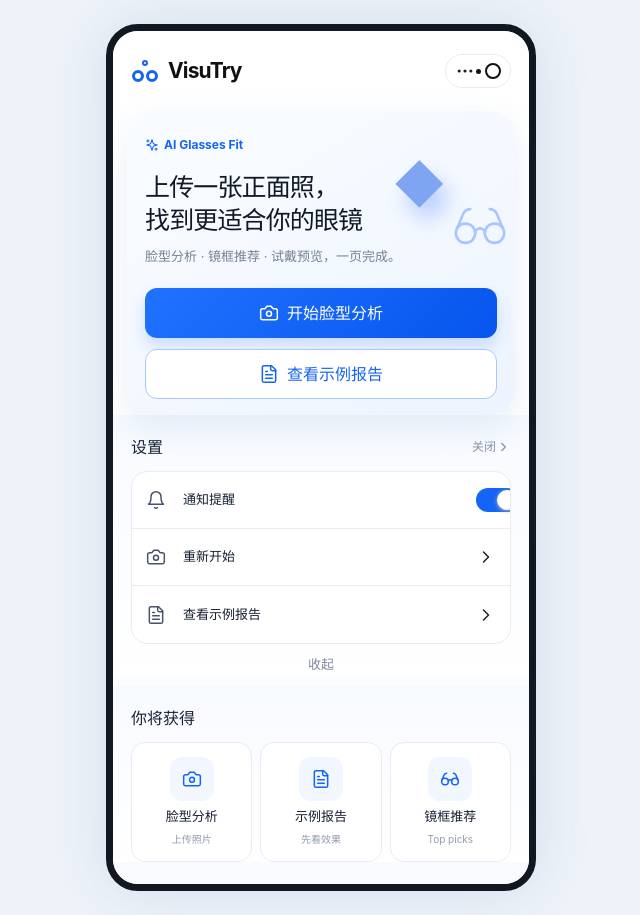
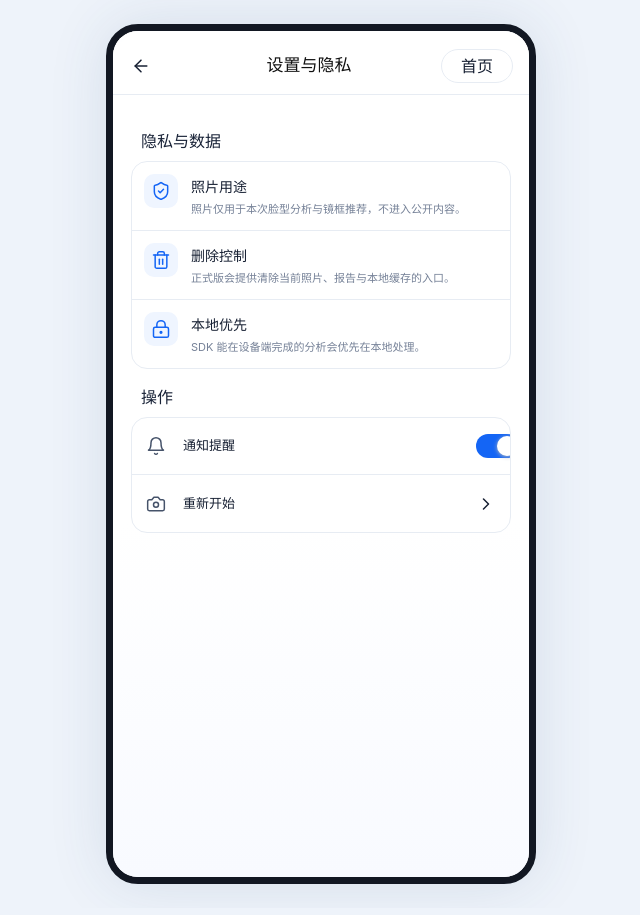
Before and after one commit to franksunye/visutry-mobile, a React (Vite) app: page / in a window 1280 px wide. Both pictures are taken after a click on the button "设置". Shown: the whole page, without its empty margins (319-959 px from the left). Built offline with nearby package versions, Linux system fonts and the light colour scheme; the HTML template or start-up script is replaced by a standard one.

Commit message:
Shift to home state plus lightweight detail views

```diff
--- a/src/App.tsx
+++ b/src/App.tsx
@@ -1,13 +1,13 @@
 import { useEffect, useMemo, useState } from 'react'
 import type { CSSProperties, ReactNode } from 'react'
 import {
-  ArrowRight, Bell, Camera, Check, ChevronRight, FileText, Glasses, Heart,
+  ArrowLeft, ArrowRight, Bell, Camera, Check, ChevronRight, FileText, Glasses, Heart,
   Image as ImageIcon, LockKeyhole, MoreHorizontal, Ruler, Settings,
   ShieldCheck, Sparkles, Trash2, UserRound, Wand2,
 } from 'lucide-react'
 
 type FlowState = 'empty' | 'photo-ready' | 'analyzing' | 'report-ready' | 'tryon-ready'
-type InlinePanel = 'none' | 'details' | 'privacy' | 'history' | 'settings' | 'saved'
+type ViewState = 'home' | 'report-detail' | 'frames' | 'tryon' | 'history' | 'settings' | 'poster'
 
 const portrait = '/assets/face-model.png'
 
@@ -49,6 +49,10 @@ function AppHeader({ state, onReset, onSettings }: { state: FlowState; onReset:
   </div>
 }
 
+function DetailTopBar({ title, onHome }: { title: string; onHome: () => void }) {
+  return <header className="topbar"><button className="icon-btn" onClick={onHome} aria-label="回到首页"><ArrowLeft /></button><strong>{title}</strong><button className="capsule" onClick={onHome}>首页</button></header>
+}
+
 function StatusNotice({ message }: { message: string | null }) {
   if (!message) return null
   return <section className="content-section"><div className="success-note"><Check /> {message}</div></section>
@@ -57,7 +61,7 @@ function StatusNotice({ message }: { message: string | null }) {
 function StateHero({ state, onUpload, onAnalyze, onShowReport, onTryOn }: { state: FlowState; onUpload: () => void; onAnalyze: () => void; onShowReport: () => void; onTryOn: () => void }) {
   if (state === 'empty') {
     return <section className="hero-card">
-      <div><span className="eyebrow"><Sparkles /> AI Glasses Fit</span><h1>上传一张正面照，<br />找到更适合你的眼镜</h1><p>脸型分析 · 镜框推荐 · 试戴预览，一页完成。</p></div>
+      <div><span className="eyebrow"><Sparkles /> AI Glasses Fit</span><h1>上传一张正面照，<br />找到更适合你的眼镜</h1><p>脸型分析 · 镜框推荐 · 试戴预览，首页完成主流程。</p></div>
       <div className="hero-art"><div className="gem">◆</div><Glasses /></div>
       <PrimaryButton onClick={onUpload}><Camera /> 开始脸型分析</PrimaryButton>
       <PrimaryButton secondary onClick={onShowReport}><FileText /> 查看示例报告</PrimaryButton>
@@ -93,26 +97,20 @@ function StateHero({ state, onUpload, onAnalyze, onShowReport, onTryOn }: { stat
   </section>
 }
 
-function PhotoSection({ visible, onAnalyze, onPrivacy }: { visible: boolean; onAnalyze: () => void; onPrivacy: () => void }) {
+function PhotoCheckCard({ visible, onAnalyze, onPrivacy }: { visible: boolean; onAnalyze: () => void; onPrivacy: () => void }) {
   if (!visible) return null
-
   return <section className="content-section upload">
     <SectionTitle title="照片检查" />
     <div className="scan-photo"><Portrait /><span className="corner tl" /><span className="corner tr" /><span className="corner bl" /><span className="corner br" /><span className="face-guide" /></div>
     <div className="tips-row"><span>◉<small>不佩戴眼镜</small></span><span>☻<small>自然表情</small></span><span>♙<small>避免遮挡</small></span><span>☼<small>光线均匀</small></span></div>
-    <div className="list-card">
-      <button className="info-row" onClick={onPrivacy}><span><ShieldCheck /></span><div><b>隐私与权限</b><p>照片仅用于本次脸型分析。点击查看数据说明。</p></div></button>
-      <div className="info-row"><span><Sparkles /></span><div><b>SDK 接入点</b><p>下一轮会在这里调用 @visutry/tryon-web 完成质量检测、关键点识别和脸型评分。</p></div></div>
-    </div>
+    <div className="list-card"><button className="info-row" onClick={onPrivacy}><span><ShieldCheck /></span><div><b>隐私与权限</b><p>照片仅用于本次脸型分析。点击查看数据说明。</p></div></button></div>
     <PrimaryButton onClick={onAnalyze}><Sparkles /> 开始分析</PrimaryButton>
   </section>
 }
 
-function AnalysisSection({ visible, progress }: { visible: boolean; progress: number }) {
+function AnalysisCard({ visible, progress }: { visible: boolean; progress: number }) {
   if (!visible) return null
-
   const activeStep = Math.min(3, Math.floor(progress / 28))
-
   return <section className="content-section analysis-body">
     <h1>AI 分析中</h1><p>根据照片计算脸型比例与镜框建议</p>
     <div className="progress-ring" style={{ '--progress': `${progress * 3.6}deg` } as CSSProperties}><span>{progress}<small>%</small></span></div>
@@ -120,130 +118,122 @@ function AnalysisSection({ visible, progress }: { visible: boolean; progress: nu
   </section>
 }
 
-function ReportSection({ visible, onTryOn, onDetails, onPrivacy }: { visible: boolean; onTryOn: () => void; onDetails: () => void; onPrivacy: () => void }) {
+function ReportSummaryCard({ visible, onDetail, onFrames, onTryOn }: { visible: boolean; onDetail: () => void; onFrames: () => void; onTryOn: () => void }) {
   if (!visible) return null
-
   return <section className="content-section report-page">
-    <SectionTitle title="脸型报告" action="已生成" />
-    <div className="result-card"><Portrait /><div><small>你的脸型：</small><h1>方形脸</h1><span className="match"><Check /> 92% 匹配</span><p>下颌角较明显，线条鲜明，整体轮廓偏方正。</p></div></div>
-    <div className="metric-grid">{[['脸长/脸宽比', '1.23 : 1', '中等'], ['对称度', '高', '89%'], ['颧骨', '中等', '较突出'], ['下颌线', '强', '明显'], ['额头宽度', '中等', '适中'], ['下巴形状', '方形', '明显']].map(([a, b, c]) => <div key={a}><small>{a}</small><b>{b}</b><span>{c}</span></div>)}</div>
-    <button className="summary-card" onClick={onDetails}><Sparkles /><span><b>综合评估：方形脸</b><small>建议选择圆润边角、适中宽度、上缘略重的镜框。</small></span><ChevronRight /></button>
-    <div className="quick-nav"><button onClick={onDetails}><Ruler />尺寸</button><button onClick={onDetails}><Wand2 />风格</button><button onClick={onTryOn}><Glasses />推荐</button><button onClick={onPrivacy}><LockKeyhole />隐私</button></div>
+    <SectionTitle title="脸型报告" action="查看完整报告" onAction={onDetail} />
+    <div className="result-card"><Portrait /><div><small>你的脸型：</small><h1>方形脸</h1><span className="match"><Check /> 92% 匹配</span><p>下颌角较明显，整体轮廓偏方正。</p></div></div>
+    <div className="summary-card"><Sparkles /><span><b>适合圆润、轻眉框和飞行员款</b><small>镜框总宽建议 138–142mm。</small></span></div>
+    <div className="quick-nav"><button onClick={onDetail}><Ruler />报告</button><button onClick={onFrames}><Glasses />镜框</button><button onClick={onTryOn}><Wand2 />试戴</button></div>
     <PrimaryButton onClick={onTryOn}>试戴推荐镜框</PrimaryButton>
   </section>
 }
 
-function RecommendationsSection({ visible, onTryOn, onDetails }: { visible: boolean; onTryOn: () => void; onDetails: () => void }) {
+function FrameSummaryCard({ visible, onFrames, onTryOn }: { visible: boolean; onFrames: () => void; onTryOn: () => void }) {
   if (!visible) return null
-
   return <section className="content-section frames-page">
-    <SectionTitle title="推荐镜框" action="Top 4" />
-    {frames.map((f) => <button className="frame-row" key={f.name} onClick={onTryOn}><div className={`frame-icon ${f.kind}`}><GlassOverlay kind={f.kind} /></div><div><b>{f.zh}</b><small>{f.reason}</small><span>{f.score}% 适合度</span></div><ChevronRight /></button>)}
-    <button className="text-link" onClick={onDetails}>查看推荐逻辑 <ArrowRight /></button>
+    <SectionTitle title="推荐镜框" action="查看全部" onAction={onFrames} />
+    {frames.slice(0, 3).map((f) => <button className="frame-row" key={f.name} onClick={onFrames}><div className={`frame-icon ${f.kind}`}><GlassOverlay kind={f.kind} /></div><div><b>{f.zh}</b><small>{f.reason}</small><span>{f.score}% 适合度</span></div><ChevronRight /></button>)}
+    <PrimaryButton secondary onClick={onTryOn}>试戴这 4 款</PrimaryButton>
   </section>
 }
 
-function TryOnSection({ visible, onSave, onShare, onRetry }: { visible: boolean; onSave: () => void; onShare: () => void; onRetry: () => void }) {
+function TryOnSummaryCard({ visible, onTryOn, onPoster }: { visible: boolean; onTryOn: () => void; onPoster: () => void }) {
   if (!visible) return null
-
   return <section className="content-section tryon-page">
-    <span className="eyebrow"><ShieldCheck /> 来自脸型报告的推荐</span><h2>Try On Your Top Picks</h2><p>当前展示的是发布前静态预览。下一轮将替换为真实 SDK 试戴结果。</p>
-    <div className="tryon-grid">{frames.map((f) => <button key={f.name} onClick={onSave}><Portrait glasses={f.kind} /><Heart /><b>{f.name}</b><span>{f.score}% 匹配</span></button>)}</div>
-    <div className="summary-card"><Glasses /><span><b>已为你匹配 4 款最佳镜框</b><small>社交帮选与好友投票后置到 v1.5+</small></span></div>
-    <PrimaryButton onClick={onSave}>保存当前结果</PrimaryButton><button className="text-link" onClick={onShare}><ArrowRight /> 生成试戴海报（后续接入）</button>
-    <button className="muted-link" onClick={onRetry}>重新分析一张照片</button>
+    <SectionTitle title="试戴预览" action="查看结果" onAction={onTryOn} />
+    <div className="tryon-grid">{frames.slice(0, 2).map((f) => <button key={f.name} onClick={onTryOn}><Portrait glasses={f.kind} /><Heart /><b>{f.name}</b><span>{f.score}% 匹配</span></button>)}</div>
+    <PrimaryButton onClick={onTryOn}>查看全部试戴结果</PrimaryButton><button className="text-link" onClick={onPoster}><ArrowRight /> 生成试戴海报</button>
   </section>
 }
 
-function InlinePanelSection({ panel, onClose, onUpload, onShowReport, onNotify }: { panel: InlinePanel; onClose: () => void; onUpload: () => void; onShowReport: () => void; onNotify: () => void }) {
-  if (panel === 'none') return null
-
-  const titleMap: Record<Exclude<InlinePanel, 'none'>, string> = {
-    details: '报告细节',
-    privacy: '隐私与数据',
-    history: '历史记录',
-    settings: '设置',
-    saved: '已保存',
-  }
-
-  return <section className="content-section profile-page">
-    <SectionTitle title={titleMap[panel]} action="关闭" onAction={onClose} />
-    {panel === 'details' && <div className="list-card compact">
-      {[
-        ['脸型特征', '额头与下颌宽度相近，下颌角较明显，整体轮廓偏方正。'],
-        ['尺寸建议', '镜框总宽建议 138–142 mm，镜片宽度 52–54 mm。'],
-        ['风格建议', '推荐圆形、椭圆形、飞行员或轻眉框款式。'],
-        ['推荐逻辑', '用圆润或上缘略重的框型平衡下颌线，避免过窄矩形框。'],
-      ].map(([a, b]) => <div className="info-row" key={a}><span><Check /></span><div><b>{a}</b><p>{b}</p></div></div>)}
-    </div>}
-    {panel === 'privacy' && <div className="list-card compact">
-      <div className="info-row"><span><ShieldCheck /></span><div><b>照片用途</b><p>照片仅用于本次脸型分析与镜框推荐，不进入公开内容。</p></div></div>
-      <div className="info-row"><span><Trash2 /></span><div><b>删除控制</b><p>正式版会提供清除当前照片、报告与本地缓存的入口。</p></div></div>
-      <div className="info-row"><span><LockKeyhole /></span><div><b>本地优先</b><p>SDK 能在设备端完成的分析会优先在本地处理。</p></div></div>
-    </div>}
-    {panel === 'history' && <div className="menu-card">
-      <button onClick={onShowReport}><FileText /><span><b>方形脸 · 当前报告</b><small>92% 匹配 · 推荐 4 款镜框</small></span><ChevronRight /></button>
-      <button onClick={onUpload}><Camera /><span><b>创建新报告</b><small>重新上传照片并分析</small></span><ChevronRight /></button>
-    </div>}
-    {panel === 'settings' && <div className="menu-card">
-      <button onClick={onNotify}><Bell /><b>通知提醒</b><span className="switch on" /></button>
-      <button onClick={onUpload}><Camera /><b>重新开始</b><ChevronRight /></button>
-      <button onClick={onShowReport}><FileText /><b>查看示例报告</b><ChevronRight /></button>
-    </div>}
-    {panel === 'saved' && <div className="success-note"><Check /> 当前试戴结果已保存。正式版会写入历史记录并支持图片导出。</div>}
-    <button className="muted-link" onClick={onClose}>收起</button>
-  </section>
-}
-
-function UtilitySection({ state, onUpload, onShowReport, onTryOn, onPanel }: { state: FlowState; onUpload: () => void; onShowReport: () => void; onTryOn: () => void; onPanel: (panel: InlinePanel) => void }) {
+function HomeUtilities({ state, onUpload, onHistory, onSettings }: { state: FlowState; onUpload: () => void; onHistory: () => void; onSettings: () => void }) {
   return <section className="content-section profile-page">
     <SectionTitle title={state === 'empty' ? '你将获得' : '更多操作'} />
     {state === 'empty' ? <div className="feature-grid">
       <button onClick={onUpload}><span><Camera /></span><b>脸型分析</b><small>上传照片</small></button>
-      <button onClick={onShowReport}><span><FileText /></span><b>示例报告</b><small>先看效果</small></button>
-      <button onClick={onTryOn}><span><Glasses /></span><b>镜框推荐</b><small>Top picks</small></button>
+      <button onClick={onSettings}><span><ShieldCheck /></span><b>隐私说明</b><small>数据安全</small></button>
+      <button onClick={onHistory}><span><FileText /></span><b>历史记录</b><small>查看报告</small></button>
     </div> : <div className="menu-card">
-      <button onClick={onShowReport}><FileText /><b>查看报告摘要</b><ChevronRight /></button>
+      <button onClick={onHistory}><FileText /><b>历史记录</b><ChevronRight /></button>
       <button onClick={onUpload}><Camera /><b>重新分析照片</b><ChevronRight /></button>
-      <button onClick={() => onPanel('settings')}><Settings /><b>设置与隐私</b><ChevronRight /></button>
-      <button onClick={() => onPanel('history')}><UserRound /><b>历史记录</b><ChevronRight /></button>
+      <button onClick={onSettings}><Settings /><b>设置与隐私</b><ChevronRight /></button>
     </div>}
   </section>
 }
 
+function HomeView({ state, progress, notice, onUpload, onAnalyze, onReset, onView, onTryOn }: { state: FlowState; progress: number; notice: string | null; onUpload: () => void; onAnalyze: () => void; onReset: () => void; onView: (view: ViewState) => void; onTryOn: () => void }) {
+  return <div className="screen home-screen">
+    <AppHeader state={state} onReset={onReset} onSettings={() => onView('settings')} />
+    <StateHero state={state} onUpload={onUpload} onAnalyze={onAnalyze} onShowReport={() => onView('report-detail')} onTryOn={onTryOn} />
+    <StatusNotice message={notice} />
+    <PhotoCheckCard visible={state === 'photo-ready'} onAnalyze={onAnalyze} onPrivacy={() => onView('settings')} />
+    <AnalysisCard visible={state === 'analyzing'} progress={progress} />
+    <ReportSummaryCard visible={state === 'report-ready' || state === 'tryon-ready'} onDetail={() => onView('report-detail')} onFrames={() => onView('frames')} onTryOn={onTryOn} />
+    <FrameSummaryCard visible={state === 'report-ready' || state === 'tryon-ready'} onFrames={() => onView('frames')} onTryOn={onTryOn} />
+    <TryOnSummaryCard visible={state === 'tryon-ready'} onTryOn={() => onView('tryon')} onPoster={() => onView('poster')} />
+    <HomeUtilities state={state} onUpload={onUpload} onHistory={() => onView('history')} onSettings={() => onView('settings')} />
+  </div>
+}
+
+function ReportDetailView({ onHome, onFrames, onTryOn }: { onHome: () => void; onFrames: () => void; onTryOn: () => void }) {
+  return <div className="screen"><DetailTopBar title="完整报告" onHome={onHome} /><div className="page-pad detail-page">
+    <div className="result-card"><Portrait /><div><small>你的脸型：</small><h1>方形脸</h1><span className="match"><Check /> 92% 匹配</span><p>下颌线明显，轮廓偏利落。</p></div></div>
+    <div className="metric-grid">{[['脸长/脸宽比', '1.23 : 1', '中等'], ['对称度', '高', '89%'], ['颧骨', '中等', '较突出'], ['下颌线', '强', '明显'], ['额头宽度', '中等', '适中'], ['下巴形状', '方形', '明显']].map(([a, b, c]) => <div key={a}><small>{a}</small><b>{b}</b><span>{c}</span></div>)}</div>
+    <div className="list-card compact">{[['脸型特征', '额头与下颌宽度相近，下颌角较明显。'], ['尺寸建议', '镜框总宽建议 138–142 mm，镜片宽度 52–54 mm。'], ['风格建议', '推荐圆形、椭圆形、飞行员或轻眉框款式。']].map(([a, b]) => <div className="info-row" key={a}><span><Check /></span><div><b>{a}</b><p>{b}</p></div></div>)}</div>
+    <PrimaryButton onClick={onFrames}>查看推荐镜框</PrimaryButton><PrimaryButton secondary onClick={onTryOn}>直接试戴推荐款</PrimaryButton>
+  </div></div>
+}
+
+function FramesView({ onHome, onTryOn, onDetail }: { onHome: () => void; onTryOn: () => void; onDetail: () => void }) {
+  return <div className="screen"><DetailTopBar title="推荐镜框" onHome={onHome} /><div className="page-pad frames-page">
+    <SectionTitle title="为你推荐 TOP 4" action="推荐逻辑" onAction={onDetail} />
+    {frames.map((f) => <button className="frame-row" key={f.name} onClick={onTryOn}><div className={`frame-icon ${f.kind}`}><GlassOverlay kind={f.kind} /></div><div><b>{f.zh}</b><small>{f.reason}</small><span>{f.score}% 适合度</span></div><ChevronRight /></button>)}
+    <SectionTitle title="尽量避免" /><div className="avoid-grid"><div><GlassOverlay kind="tiny" /><b>窄矩形框</b><span>28% 适合度</span></div><div><GlassOverlay kind="tiny-round" /><b>小圆框</b><span>31% 适合度</span></div></div>
+    <PrimaryButton onClick={onTryOn}>试戴这 4 款</PrimaryButton>
+  </div></div>
+}
+
+function TryOnView({ onHome, onSave, onPoster, onUpload }: { onHome: () => void; onSave: () => void; onPoster: () => void; onUpload: () => void }) {
+  return <div className="screen"><DetailTopBar title="试戴结果" onHome={onHome} /><div className="page-pad tryon-page">
+    <span className="eyebrow"><ShieldCheck /> 来自脸型报告的推荐</span><h2>Try On Your Top Picks</h2><p>当前展示的是发布前静态预览。下一轮将替换为真实 SDK 试戴结果。</p>
+    <div className="tryon-grid">{frames.map((f) => <button key={f.name} onClick={onSave}><Portrait glasses={f.kind} /><Heart /><b>{f.name}</b><span>{f.score}% 匹配</span></button>)}</div>
+    <PrimaryButton onClick={onSave}>保存当前结果</PrimaryButton><button className="text-link" onClick={onPoster}><ArrowRight /> 生成试戴海报</button><button className="muted-link" onClick={onUpload}>重新分析一张照片</button>
+  </div></div>
+}
+
+function HistoryView({ onHome, onReport, onUpload }: { onHome: () => void; onReport: () => void; onUpload: () => void }) {
+  return <div className="screen"><DetailTopBar title="历史记录" onHome={onHome} /><div className="page-pad profile-page">
+    <div className="menu-card"><button onClick={onReport}><FileText /><span><b>方形脸 · 当前报告</b><small>92% 匹配 · 推荐 4 款镜框</small></span><ChevronRight /></button><button onClick={onUpload}><Camera /><span><b>创建新报告</b><small>重新上传照片并分析</small></span><ChevronRight /></button></div>
+  </div></div>
+}
+
+function SettingsView({ onHome, onUpload, onNotify }: { onHome: () => void; onUpload: () => void; onNotify: () => void }) {
+  return <div className="screen"><DetailTopBar title="设置与隐私" onHome={onHome} /><div className="page-pad settings-page">
+    <SectionTitle title="隐私与数据" /><div className="list-card compact"><div className="info-row"><span><ShieldCheck /></span><div><b>照片用途</b><p>照片仅用于本次脸型分析与镜框推荐，不进入公开内容。</p></div></div><div className="info-row"><span><Trash2 /></span><div><b>删除控制</b><p>正式版会提供清除当前照片、报告与本地缓存的入口。</p></div></div><div className="info-row"><span><LockKeyhole /></span><div><b>本地优先</b><p>SDK 能在设备端完成的分析会优先在本地处理。</p></div></div></div>
+    <SectionTitle title="操作" /><div className="menu-card"><button onClick={onNotify}><Bell /><b>通知提醒</b><span className="switch on" /></button><button onClick={onUpload}><Camera /><b>重新开始</b><ChevronRight /></button></div>
+  </div></div>
+}
+
+function PosterView({ onHome, onSave }: { onHome: () => void; onSave: () => void }) {
+  return <div className="screen"><DetailTopBar title="试戴海报" onHome={onHome} /><div className="page-pad tryon-page">
+    <div className="summary-card"><Glasses /><span><b>海报能力占位</b><small>正式版会生成可保存/分享的试戴结果图。</small></span></div><div className="tryon-grid"><button><Portrait glasses="round" /><b>Round</b><span>92% 匹配</span></button><button><Portrait glasses="brow" /><b>Aviator</b><span>91% 匹配</span></button></div>
+    <PrimaryButton onClick={onSave}>保存海报占位</PrimaryButton>
+  </div></div>
+}
+
 export default function App() {
   const [flowState, setFlowState] = useState<FlowState>('empty')
-  const [activePanel, setActivePanel] = useState<InlinePanel>('none')
+  const [view, setView] = useState<ViewState>('home')
   const [notice, setNotice] = useState<string | null>(null)
   const [progress, setProgress] = useState(28)
 
-  const updateFlow = (next: FlowState) => {
-    setFlowState(next)
-    setActivePanel('none')
-    setNotice(null)
-    window.scrollTo(0, 0)
-  }
-
-  const showPanel = (panel: InlinePanel) => {
-    setActivePanel(panel)
-    setNotice(null)
-  }
-
-  const saveResult = () => {
-    setFlowState('tryon-ready')
-    setActivePanel('saved')
-    setNotice('结果已保存到当前会话')
-  }
-
-  const shareResult = () => {
-    setFlowState('tryon-ready')
-    setActivePanel('saved')
-    setNotice('已生成海报占位，等待正式分享能力接入')
-  }
-
-  const enableNotify = () => {
-    setNotice('通知提醒已开启（原型状态）')
-  }
+  const goHome = () => { setView('home'); window.scrollTo(0, 0) }
+  const openView = (next: ViewState) => { setView(next); setNotice(null); window.scrollTo(0, 0) }
+  const updateFlow = (next: FlowState) => { setFlowState(next); setView('home'); setNotice(null); window.scrollTo(0, 0) }
+  const startTryOn = () => { setFlowState('tryon-ready'); openView('tryon') }
+  const saveResult = () => { setFlowState('tryon-ready'); setNotice('结果已保存到当前会话'); goHome() }
+  const enableNotify = () => { setNotice('通知提醒已开启（原型状态）'); goHome() }
 
   useEffect(() => {
     if (flowState !== 'analyzing') return undefined
@@ -261,26 +251,12 @@ export default function App() {
     return () => window.clearInterval(id)
   }, [flowState])
 
-  const visible = useMemo(() => ({
-    photo: flowState === 'photo-ready',
-    analysis: flowState === 'analyzing',
-    report: flowState === 'report-ready' || flowState === 'tryon-ready',
-    recommendations: flowState === 'report-ready' || flowState === 'tryon-ready',
-    tryon: flowState === 'tryon-ready',
-  }), [flowState])
+  if (view === 'report-detail') return <main className="app-shell"><div className="device-frame"><ReportDetailView onHome={goHome} onFrames={() => openView('frames')} onTryOn={startTryOn} /></div></main>
+  if (view === 'frames') return <main className="app-shell"><div className="device-frame"><FramesView onHome={goHome} onTryOn={startTryOn} onDetail={() => openView('report-detail')} /></div></main>
+  if (view === 'tryon') return <main className="app-shell"><div className="device-frame"><TryOnView onHome={goHome} onSave={saveResult} onPoster={() => openView('poster')} onUpload={() => updateFlow('photo-ready')} /></div></main>
+  if (view === 'history') return <main className="app-shell"><div className="device-frame"><HistoryView onHome={goHome} onReport={() => openView('report-detail')} onUpload={() => updateFlow('photo-ready')} /></div></main>
+  if (view === 'settings') return <main className="app-shell"><div className="device-frame"><SettingsView onHome={goHome} onUpload={() => updateFlow('photo-ready')} onNotify={enableNotify} /></div></main>
+  if (view === 'poster') return <main className="app-shell"><div className="device-frame"><PosterView onHome={goHome} onSave={saveResult} /></div></main>
 
-  return <main className="app-shell"><div className="device-frame">
-    <div className="screen home-screen">
-      <AppHeader state={flowState} onReset={() => updateFlow('empty')} onSettings={() => showPanel('settings')} />
-      <StateHero state={flowState} onUpload={() => updateFlow('photo-ready')} onAnalyze={() => updateFlow('analyzing')} onShowReport={() => updateFlow('report-ready')} onTryOn={() => updateFlow('tryon-ready')} />
-      <StatusNotice message={notice} />
-      <PhotoSection visible={visible.photo} onAnalyze={() => updateFlow('analyzing')} onPrivacy={() => showPanel('privacy')} />
-      <AnalysisSection visible={visible.analysis} progress={progress} />
-      <ReportSection visible={visible.report} onTryOn={() => updateFlow('tryon-ready')} onDetails={() => showPanel('details')} onPrivacy={() => showPanel('privacy')} />
-      <RecommendationsSection visible={visible.recommendations} onTryOn={() => updateFlow('tryon-ready')} onDetails={() => showPanel('details')} />
-      <TryOnSection visible={visible.tryon} onSave={saveResult} onShare={shareResult} onRetry={() => updateFlow('photo-ready')} />
-      <InlinePanelSection panel={activePanel} onClose={() => setActivePanel('none')} onUpload={() => updateFlow('photo-ready')} onShowReport={() => updateFlow('report-ready')} onNotify={enableNotify} />
-      <UtilitySection state={flowState} onUpload={() => updateFlow('photo-ready')} onShowReport={() => updateFlow('report-ready')} onTryOn={() => updateFlow('tryon-ready')} onPanel={showPanel} />
-    </div>
-  </div></main>
+  return <main className="app-shell"><div className="device-frame"><HomeView state={flowState} progress={progress} notice={notice} onUpload={() => updateFlow('photo-ready')} onAnalyze={() => updateFlow('analyzing')} onReset={() => updateFlow('empty')} onView={openView} onTryOn={startTryOn} /></div></main>
 }
```
